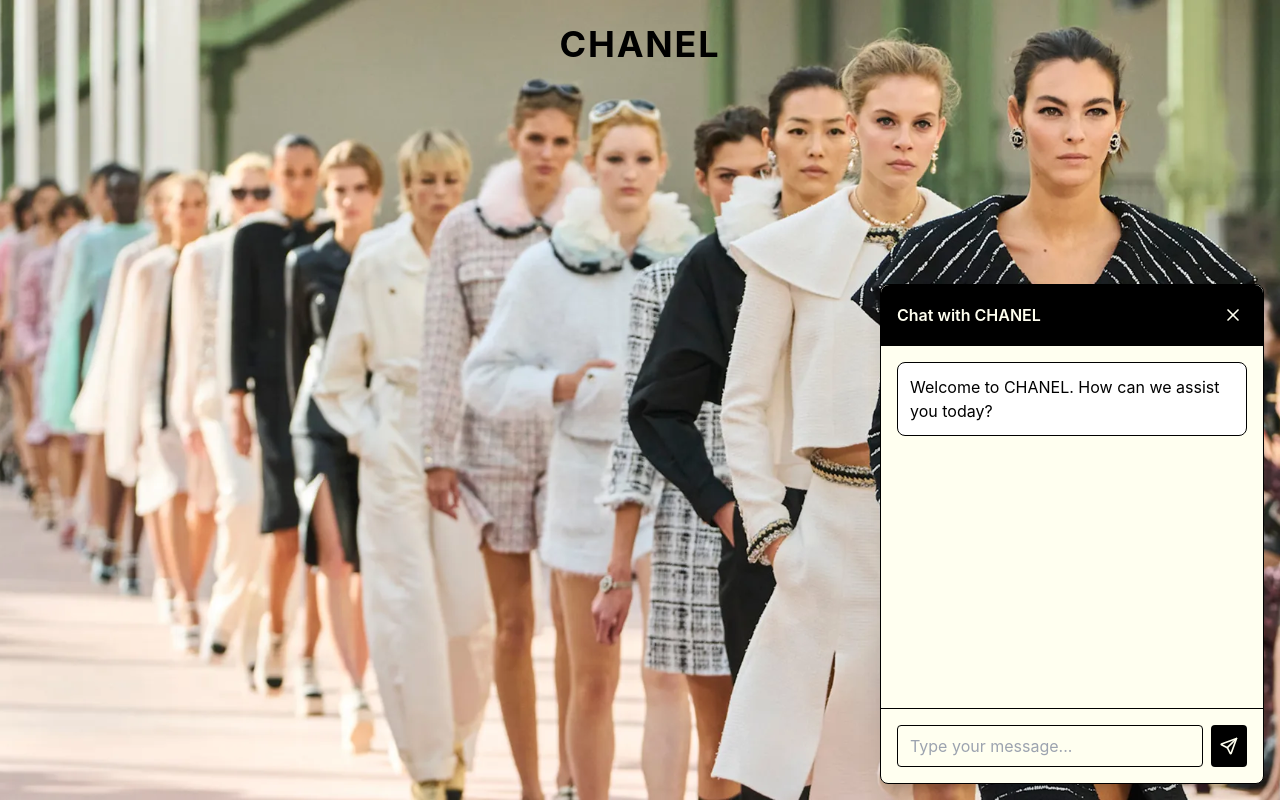
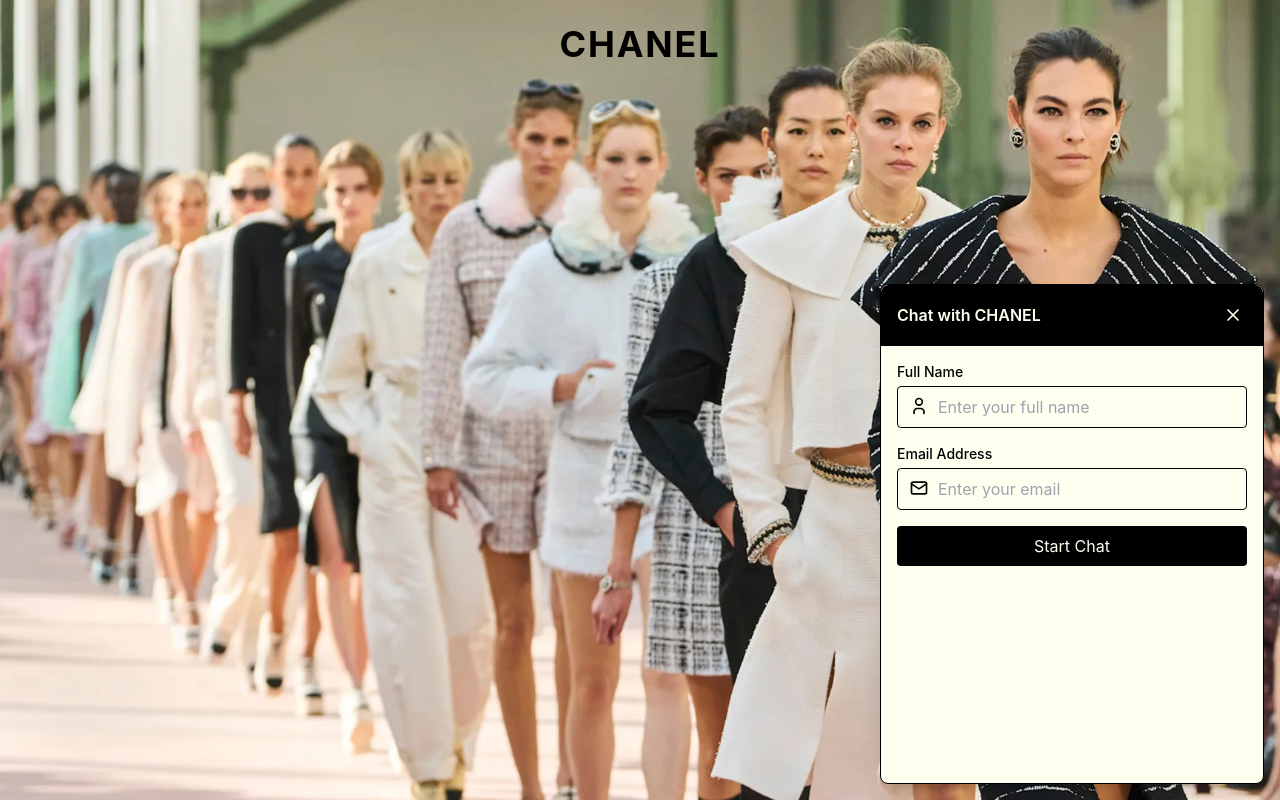
Before and after one commit to alateal/zendesk, a React (Vite) app: page /chanel in a window 1280 px wide. Both pictures are taken after a click on the button 1236 px from the left and 756 px from the top of the page. Built offline with nearby package versions, Linux system fonts and the light colour scheme; no server answers.

Commit message:
too many icons

```diff
--- a/package.json
+++ b/package.json
@@ -5,7 +5,7 @@
   "type": "module",
   "scripts": {
     "dev": "vite",
-    "build": "tsc -b && vite build",
+    "build": "tsc -b || true && vite build",
     "lint": "eslint .",
     "preview": "vite preview"
   },
--- a/src/components/Chanel.tsx
+++ b/src/components/Chanel.tsx
@@ -1,8 +1,24 @@
 import { useState } from 'react';
-import { IconMessage, IconX, IconSend } from '@tabler/icons-react';
+import { IconMessage, IconX, IconSend, IconUser, IconMail } from '@tabler/icons-react';
+
+type UserInfo = {
+  fullName: string;
+  email: string;
+};
 
 const Chanel = () => {
   const [isOpen, setIsOpen] = useState(false);
+  const [message, setMessage] = useState('');
+  const [userInfo, setUserInfo] = useState<UserInfo | null>(null);
+  const [formData, setFormData] = useState<UserInfo>({
+    fullName: '',
+    email: ''
+  });
+
+  const handleSubmitUserInfo = (e: React.FormEvent) => {
+    e.preventDefault();
+    setUserInfo(formData);
+  };
 
   return (
     <div
@@ -52,12 +68,60 @@ const Chanel = () => {
               </button>
             </div>
 
+            {/* User Info Form or Chat Interface */}
+            {!userInfo ? (
+              <div className="flex-1 p-4">
+                <form onSubmit={handleSubmitUserInfo} className="space-y-4">
+                  <div>
+                    <label className="block text-sm font-medium text-black mb-1">
+                      Full Name
+                    </label>
+                    <div className="relative">
+                      <input
+                        type="text"
+                        required
+                        value={formData.fullName}
+                        onChange={(e) => setFormData({ ...formData, fullName: e.target.value })}
+                        className="w-full pl-10 pr-3 py-2 border border-black rounded focus:outline-none focus:ring-2 focus:ring-black bg-[#FFFFF0]"
+                        placeholder="Enter your full name"
+                      />
+                      <IconUser className="absolute left-3 top-2.5 text-black" size={20} />
+                    </div>
+                  </div>
+
+                  <div>
+                    <label className="block text-sm font-medium text-black mb-1">
+                      Email Address
+                    </label>
+                    <div className="relative">
+                      <input
+                        type="email"
+                        required
+                        value={formData.email}
+                        onChange={(e) => setFormData({ ...formData, email: e.target.value })}
+                        className="w-full pl-10 pr-3 py-2 border border-black rounded focus:outline-none focus:ring-2 focus:ring-black bg-[#FFFFF0]"
+                        placeholder="Enter your email"
+                      />
+                      <IconMail className="absolute left-3 top-2.5 text-black" size={20} />
+                    </div>
+                  </div>
+
+                  <button
+                    type="submit"
+                    className="w-full bg-black text-[#FFFFF0] py-2 rounded hover:bg-neutral-800 transition-colors"
+                  >
+                    Start Chat
+                  </button>
+                </form>
+              </div>
+            ) : (
+              <>
                 {/* Messages Area */}
                 <div className="flex-1 overflow-y-auto p-4">
-              {/* Demo message */}
+                  {/* Welcome message */}
                   <div className="bg-white rounded-lg p-3 mb-2 border border-black">
                     <p className="text-black">
-                  Welcome to CHANEL. How can we assist you today?
+                      Welcome {userInfo.fullName}! How can we assist you today?
                     </p>
                   </div>
                 </div>
@@ -67,6 +131,8 @@ const Chanel = () => {
                   <div className="flex space-x-2">
                     <input
                       type="text"
+                      value={message}
+                      onChange={(e) => setMessage(e.target.value)}
                       placeholder="Type your message..."
                       className="flex-1 px-3 py-2 rounded border border-black focus:outline-none focus:ring-2 focus:ring-black bg-[#FFFFF0]"
                     />
@@ -77,6 +143,8 @@ const Chanel = () => {
                     </button>
                   </div>
                 </div>
+              </>
+            )}
           </div>
         )}
       </div>
--- a/src/components/Dashboard.tsx
+++ b/src/components/Dashboard.tsx
@@ -2,19 +2,15 @@ import { useState, useEffect } from 'react';
 import IconInbox from '@tabler/icons-react/dist/esm/icons/IconInbox';
 import IconBook from '@tabler/icons-react/dist/esm/icons/IconBook';
 import IconBrandSlack from '@tabler/icons-react/dist/esm/icons/IconBrandSlack';
-import IconBrandDiscord from '@tabler/icons-react/dist/esm/icons/IconBrandDiscord';
 import IconMail from '@tabler/icons-react/dist/esm/icons/IconMail';
 import IconLogout from '@tabler/icons-react/dist/esm/icons/IconLogout';
 import IconRobot from '@tabler/icons-react/dist/esm/icons/IconRobot';
-import IconUsers from '@tabler/icons-react/dist/esm/icons/IconUsers';
 import IconChartBar from '@tabler/icons-react/dist/esm/icons/IconChartBar';
 import IconSend from '@tabler/icons-react/dist/esm/icons/IconSend';
 import IconPlus from '@tabler/icons-react/dist/esm/icons/IconPlus';
 import IconSearch from '@tabler/icons-react/dist/esm/icons/IconSearch';
 import IconDotsVertical from '@tabler/icons-react/dist/esm/icons/IconDotsVertical';
-import IconTickets from '@tabler/icons-react/dist/esm/icons/IconInbox';
 import IconSettings from '@tabler/icons-react/dist/esm/icons/IconSettings';
-import IconUser from '@tabler/icons-react/dist/esm/icons/IconUser';
 import { useNavigate } from 'react-router-dom';
 import supabase from '../supabase';
 
@@ -271,18 +267,10 @@ const Dashboard = () => {
   // Add this console log in the render to verify the state
   console.log('Current organizations state:', organizations);
 
-  // Update the conversations fetch effect
-  useEffect(() => {
-    if (!selectedOrg) {
-      console.log('No organization selected, skipping subscription setup');
-      return;
-    }
-
   const fetchConversations = async () => {
     try {
       console.log('Fetching conversations for org:', selectedOrg);
 
-        // Get conversations with their customer details and messages
       const { data: conversationsData, error: conversationsError } = await supabase
         .from('conversations')
         .select(`
@@ -309,12 +297,7 @@ const Dashboard = () => {
         .eq('organizations_id', selectedOrg)
         .order('created_at', { ascending: false });
 
-        if (conversationsError) {
-          console.error('Error fetching conversations:', conversationsError);
-          return;
-        }
-
-        console.log('Full conversations data:', conversationsData);
+      if (conversationsError) throw conversationsError;
 
       if (conversationsData && conversationsData.length > 0) {
         const conversationsWithMessages = conversationsData.map(conv => {
@@ -332,7 +315,6 @@ const Dashboard = () => {
           };
         });
 
-          console.log('Processed conversations:', conversationsWithMessages);
         setConversations(conversationsWithMessages);
       }
     } catch (error) {
@@ -340,7 +322,12 @@ const Dashboard = () => {
     }
   };
 
-    // Initial fetch
+  useEffect(() => {
+    if (!selectedOrg) {
+      console.log('No organization selected, skipping subscription setup');
+      return;
+    }
+
     fetchConversations();
 
     // Set up real-time subscription without filters
```
Lines whose indentation alone changed are shown as unchanged.
